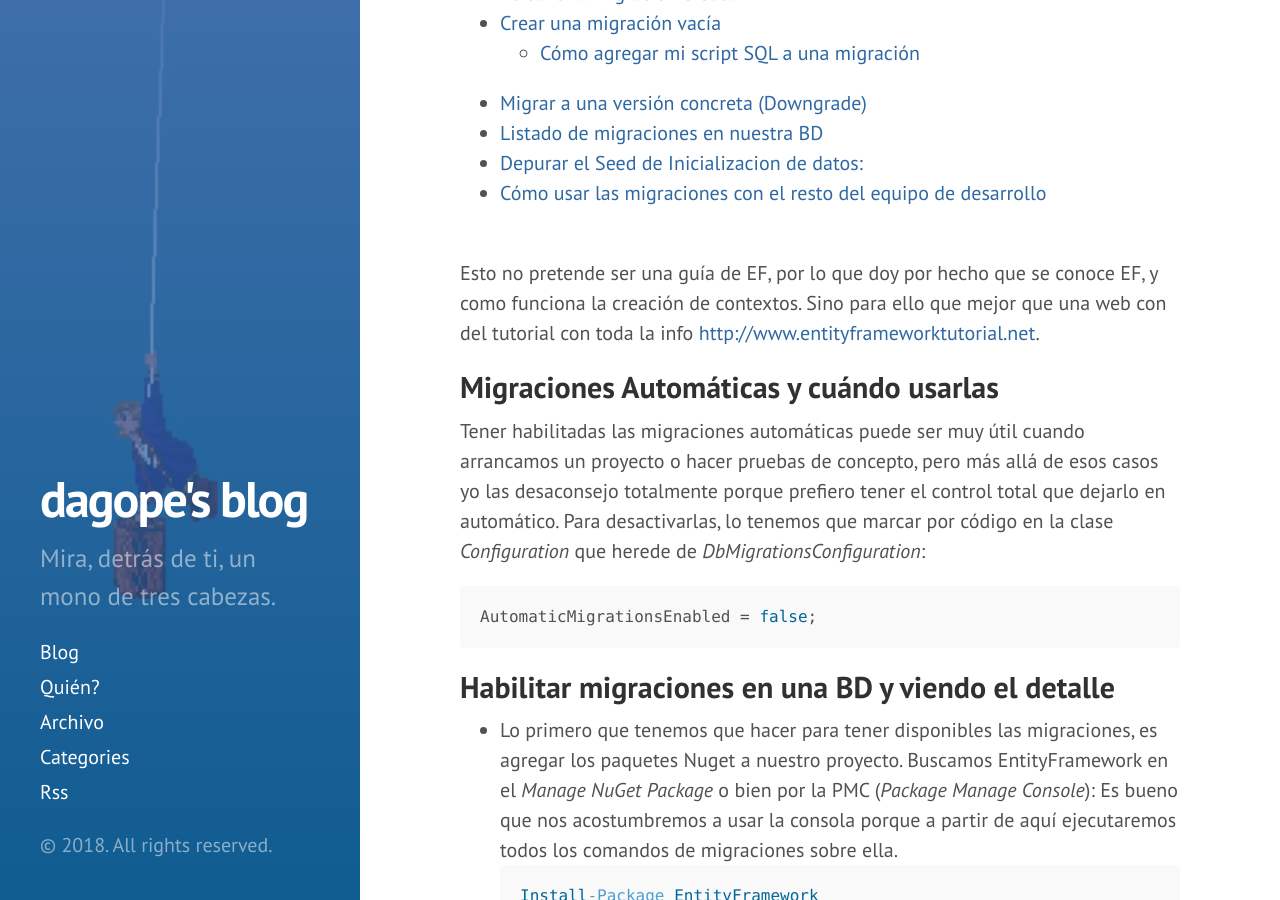
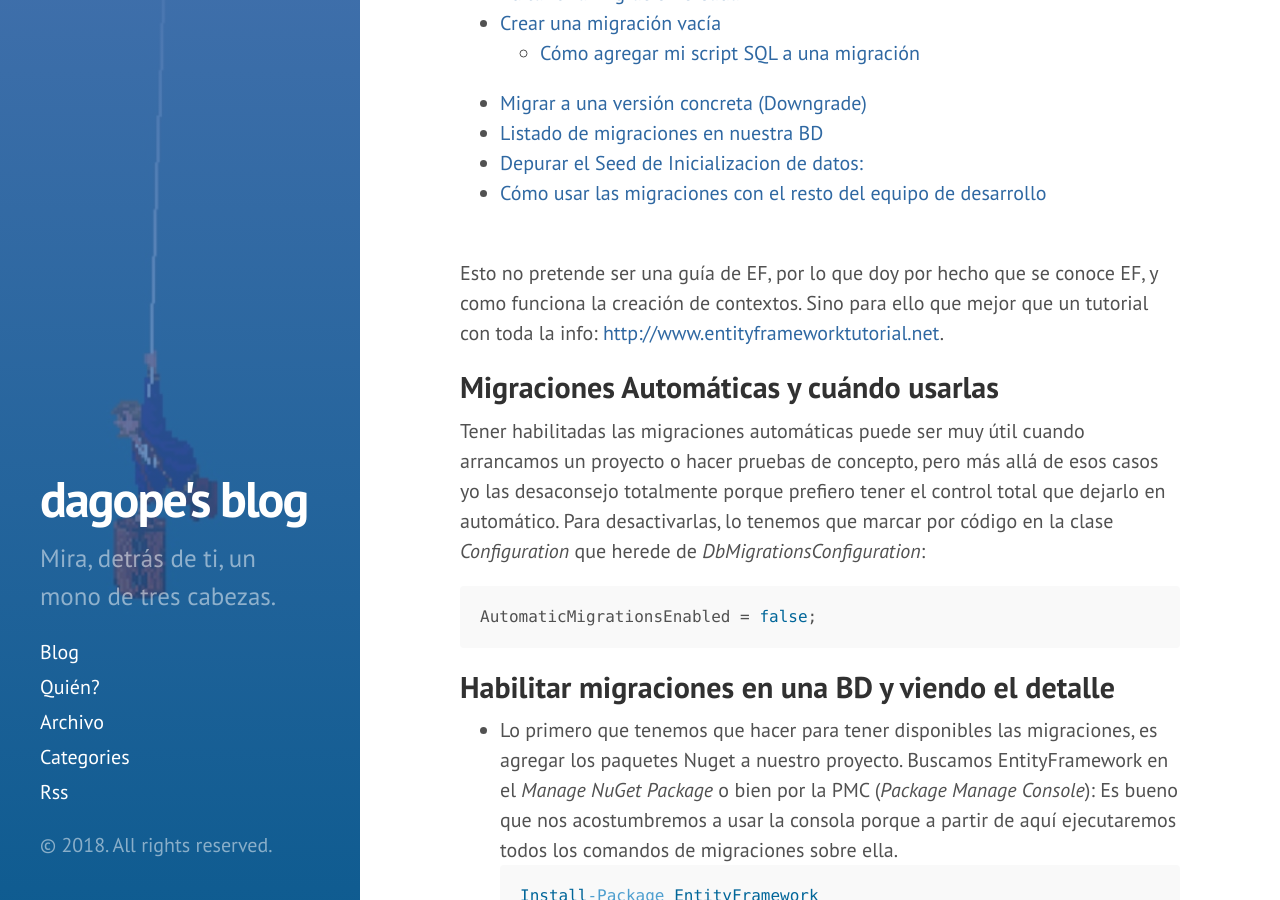
Before and after one commit to dagope/dagope.github.io, a Jekyll site: the page built from _posts/2018-09-27-EF6-migraciones-comandos.md, in a window 1280 px wide and 900 px high, scrolled down 482 px. Built offline with Jekyll 4.4.1, drawn with Linux system fonts in a browser that asks for light colours; nearby versions of some CDN libraries; comment, search, counter and statistics services are not loaded.

Commit message:
fix error ef6

```diff
--- a/_posts/2018-09-27-EF6-migraciones-comandos.md
+++ b/_posts/2018-09-27-EF6-migraciones-comandos.md
@@ -26,7 +26,7 @@ Para que esté bien claro, este post es sobre EF6, en uno posterior trataré sob
 
 <!-- /TOC -->
 
-<br/>Esto no pretende ser una guía de EF, por lo que doy por hecho que se conoce EF, y como funciona la creación de contextos. Sino para ello que mejor que una web con del tutorial con toda la info  [http://www.entityframeworktutorial.net](http://www.entityframeworktutorial.net){:target="_blank"}.
+<br/>Esto no pretende ser una guía de EF, por lo que doy por hecho que se conoce EF, y como funciona la creación de contextos. Sino para ello que mejor que un tutorial con toda la info:  [http://www.entityframeworktutorial.net](http://www.entityframeworktutorial.net){:target="_blank"}.
 
 
 ## Migraciones Automáticas y cuándo usarlas
```
